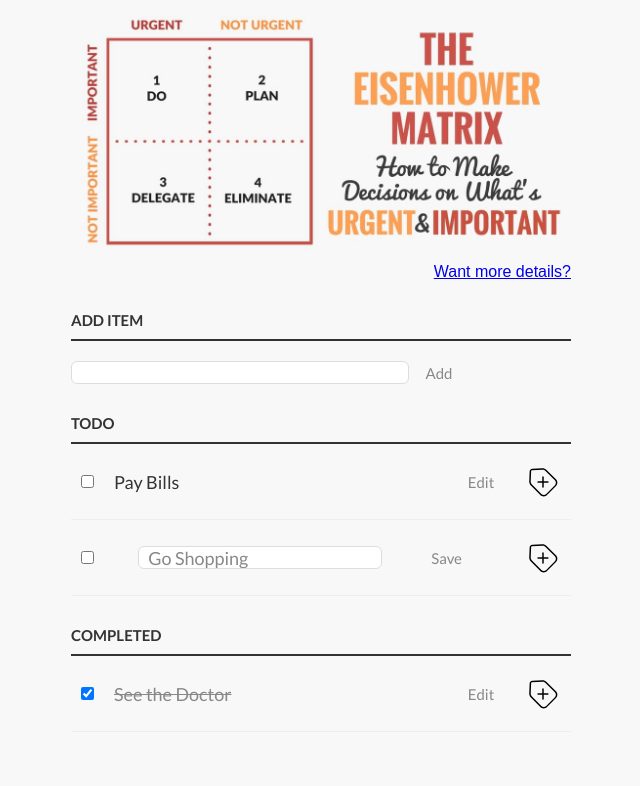
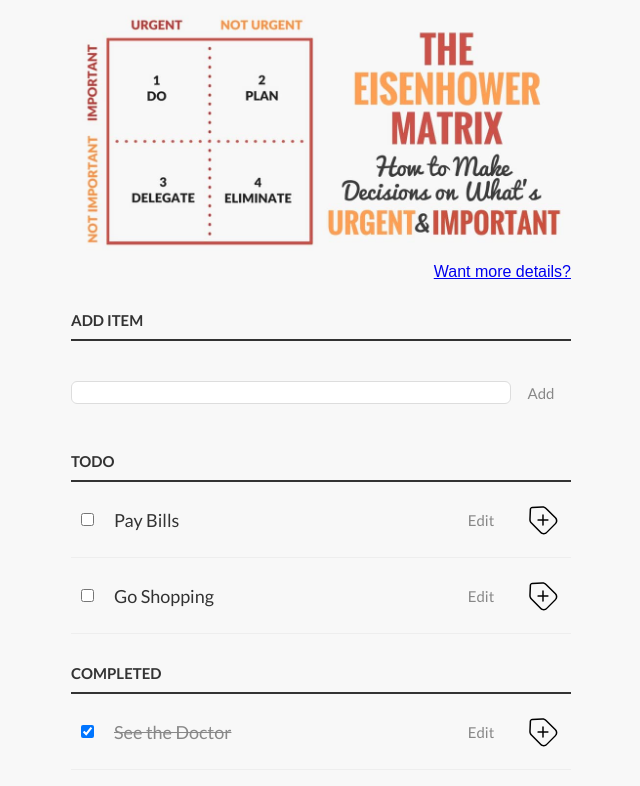
Before and after one commit to DHalushka/clean-code-s1e1, a plain HTML site: page index.html in a window 1280 px wide. Both pictures are taken after a click on the button "Save". Shown: the whole page, without its empty margins (319-959 px from the left). Drawn offline with Linux system fonts and the light colour scheme.

Commit message:
fix: application appearence

```diff
--- a/app.js
+++ b/app.js
@@ -88,7 +88,7 @@ var editTask=function(){
     var editInput=listItem.querySelector("input[type=text]");
     var label=listItem.querySelector("label");
     var editBtn=listItem.querySelector(".task-list__edit-button");
-    var containsClass=listItem.classList.contains("edit-mode");
+    var containsClass=listItem.classList.contains("task-list__item--edit-mode");
     //If class of the parent is .editmode
     if(containsClass){
 
@@ -102,7 +102,7 @@ var editTask=function(){
     }
 
     //toggle .editmode on the parent.
-    listItem.classList.toggle("edit-mode");
+    listItem.classList.toggle("task-list__item--edit-mode");
 };
 
 
--- a/style.css
+++ b/style.css
@@ -27,7 +27,9 @@ body {
   width: 500px;
   margin: 0 auto 0;
 }
-.task-list__text {
+.task-list__text,
+.task-list__input,
+#new-task {
   width: 56%;
   display: inline-block;
   flex-grow: 1;
@@ -100,7 +102,8 @@ h3,
 }
 
 /* Task list */
-.task-list__item {
+.task-list__item,
+.task-add__row-wrapper {
   overflow: hidden;
   padding: 20px 0;
   border-bottom: 1px solid #eee;
@@ -108,6 +111,12 @@ h3,
   justify-content: space-between;
   align-items: center;
 }
+
+.task-add__row-wrapper {
+  border-bottom: none;
+  padding: 20px 0 18px;
+}
+
 .task-list__item > * {
   vertical-align: middle;
 }
@@ -144,11 +153,11 @@ h3,
   display: none;
 }
 
-.edit-mode .task-list__input {
+.task-list__item--edit-mode .task-list__input {
   display: inline-block;
   width: 224px;
 }
 
-.edit-mode .task-list__text {
+.task-list__item--edit-mode .task-list__text {
   display: none;
 }
```
